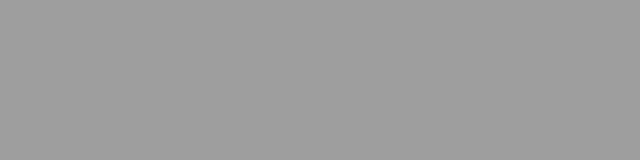
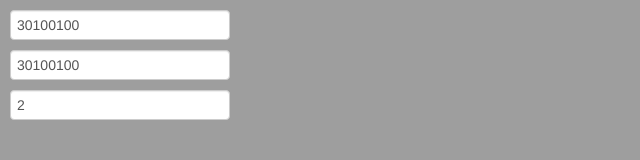
Before and after one commit to chrisdew/map, a website: page app/index.html in a window 1280 px wide. Shown: the whole page, without its empty margins (0-640 px from the left). Drawn offline with Linux system fonts and the light colour scheme.

Commit message:
two way binding working, though lng, lat and zm appear in two different scopes

```diff
--- a/app/scripts/app.js
+++ b/app/scripts/app.js
@@ -38,9 +38,22 @@ app.directive("ngMap", function($window) {
       var canvas = element[0];
       var ctx = canvas.getContext('2d');
 
+      scope.lng = DEFAULT_LNG;
       scope.lat = DEFAULT_LAT;
-      scope.lng = DEFAULT_LNG;
       scope.zm = DEFAULT_ZM;
+
+      scope.$watch('lng', function(newVal, oldVal) {
+        console.log('watch lng', newVal, oldVal);
+        draw();
+      });
+      scope.$watch('lat', function(newVal, oldVal) {
+        console.log('watch lat', newVal, oldVal);
+        draw();
+      });
+      scope.$watch('zm', function(newVal, oldVal) {
+        console.log('watch zm', newVal, oldVal);
+        draw();
+      });
 
       // directive state
       var lastMouseX = 0;
@@ -71,10 +84,12 @@ app.directive("ngMap", function($window) {
           var dY = y - lastMouseY;
           console.log("before scope.lng", scope.lng);
           console.log("x:", x, "dX:", dX);
+          scope.$apply(function() {
             scope.lng -= dX * Math.pow(2, MAX_ZM - scope.zm);
             scope.lat -= dY * Math.pow(2, MAX_ZM - scope.zm);
+          });
           console.log("after scope.lng", scope.lng);
-          draw();
+          //draw();
         }
         lastMouseX = x;
         lastMouseY = y;
@@ -116,15 +131,18 @@ app.directive("ngMap", function($window) {
 
           console.log('zoomFocus x1 y1', x1, y1)
 
+          scope.$apply(function() {
             scope.lng += x1/2;
             scope.lat += y1/2;
             scope.zm++;
-          draw();
+          });
+          //draw();
         }
       }
 
       function zoomOut(x, y) {
         if (scope.zm > 0) {
+          scope.$apply(function() {
             console.log('zoomFocus', x, y)
 
             scope.zm--;
@@ -138,7 +156,8 @@ app.directive("ngMap", function($window) {
 
             scope.lng -= x1/2;
             scope.lat -= y1/2;
-          draw();
+          });
+          //draw();
         }
       }
 
@@ -153,6 +172,25 @@ app.directive("ngMap", function($window) {
         canvas.width = window.innerWidth;
         canvas.height = window.innerHeight;
         draw();
+      }
+
+      // true if the tile is outside the view.
+      function isOutsideWindow(t) {
+        var pos = decodeKey(t);
+        var lng = pos[0];
+        var lat = pos[1];
+        var zm = pos[2];
+
+        var w = canvas.width * Math.pow(2, MAX_ZM - zm);
+        var h = canvas.height * Math.pow(2, MAX_ZM - zm);
+
+        var x = lng * Math.pow(2, MAX_ZM - zm);
+        var y = lat * Math.pow(2, MAX_ZM - zm);
+
+        var sz = TILE_SZ * Math.pow(2, MAX_ZM - zm);
+        if (x > scope.lng + w/2 || y > scope.lat + h/2 || x + sz < scope.lng - w/2 || y - sz < scope.lat - h/2)
+          return true;
+        return false;
       }
 
       function draw() {
@@ -186,6 +224,8 @@ app.directive("ngMap", function($window) {
                 tiles[tileKey].onload = function() {
                   // TODO: could we just do a partial draw of the single tile
                   draw();
+                  // TODO: add a preload routine, to fetch at the next zoom level,
+                  // once all the tiles on the this level have loaded
                 }
               }
               //console.log("draw() 5");
@@ -226,22 +266,3 @@ function tileUrl(lng, lat, zm) {
   var url = "http://a.tile.openstreetmap.org/" + zm + "/" + lng + "/" + lat + ".png";
   return url;
 }
-
-// true if the tile is outside the view.
-function isOutsideWindow(t) {
-  var pos = decodeKey(t);
-  var lng = pos[0];
-  var lat = pos[1];
-  var zm = pos[2];
-
-  var w = canvas.width * Math.pow(2, MAX_ZM - zm);
-  var h = canvas.height * Math.pow(2, MAX_ZM - zm);
-
-  var x = lng * Math.pow(2, MAX_ZM - zm);
-  var y = lat * Math.pow(2, MAX_ZM - zm);
-
-  var sz = TILE_SZ * Math.pow(2, MAX_ZM - zm);
-  if (x > posX + w/2 || y > posY + h/2 || x + sz < posX - w/2 || y - sz < posY - h/2)
-    return true;
-  return false;
-}
--- a/app/scripts/controllers/main.js
+++ b/app/scripts/controllers/main.js
@@ -7,4 +7,7 @@ angular.module('mapApp')
       'AngularJS',
       'Karma'
     ];
+    $scope.lng = 0;
+    $scope.lat = 0;
+    $scope.zm = 1;
   });
--- a/app/styles/main.css
+++ b/app/styles/main.css
@@ -18,6 +18,15 @@ canvas#map {
     height: 100%;
     margin: 0px;
     padding: 0px;
+}
+
+div.floaty {
+    position: absolute;
+    margin-top: 10px;
+    margin-left: 10px;
+    width: 200px;
+    heigth: 100px;
+    z-index: 1;
 }
 
 /*
--- a/app/views/main.html
+++ b/app/views/main.html
@@ -1,3 +1,9 @@
-<canvas ng-map id="map">
-
-</canvas>
+<div ng-controller="MainCtrl">
+    <div class="floaty">
+        <input type="number" ng-model="lat" />
+        <input type="number" ng-model="lng"/>
+        <input type="number" ng-model="zm"/>
+    </div>
+    <canvas ng-map id="map">
+    </canvas>
+</div>
```
Lines whose indentation alone changed are shown as unchanged.
